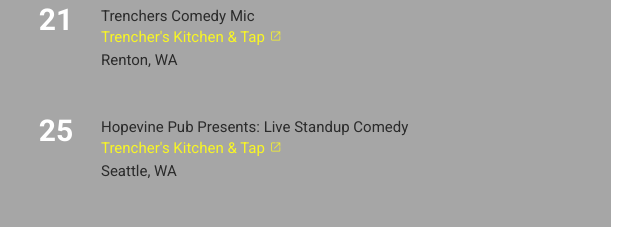
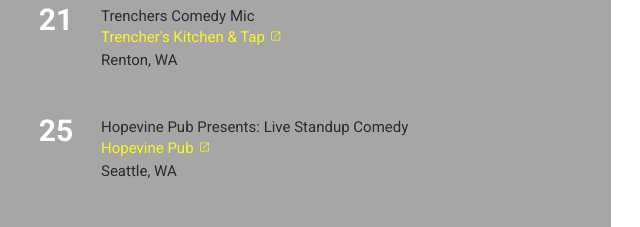
Before and after one commit to danecodes/jesanderson.com, a plain HTML site: page index.html in a window 1280 px wide. Shown: the part 4880-5107 px from the top of the page, 29-669 px from the left. Drawn offline with nearby package versions, Linux system fonts and the light colour scheme; some packages are replaced by stand-ins of ours; a script that the page names is missing.

Commit message:
new shows

```diff
--- a/index.html
+++ b/index.html
@@ -365,7 +365,7 @@
 									<div class="column-1">25</div>
 									<div class="column-2">
 										<div>Hopevine Pub Presents: Live Standup Comedy</div>
-										<a href="https://hopvinepub.com/" target="_blank">Trencher's Kitchen & Tap<span class="material-symbols-outlined" style="font-size: 12px; padding: 5px;">open_in_new</span></a>
+										<a href="https://hopvinepub.com/" target="_blank">Hopevine Pub<span class="material-symbols-outlined" style="font-size: 12px; padding: 5px;">open_in_new</span></a>
 										Seattle, WA
 									</div>
 								</li>
```
